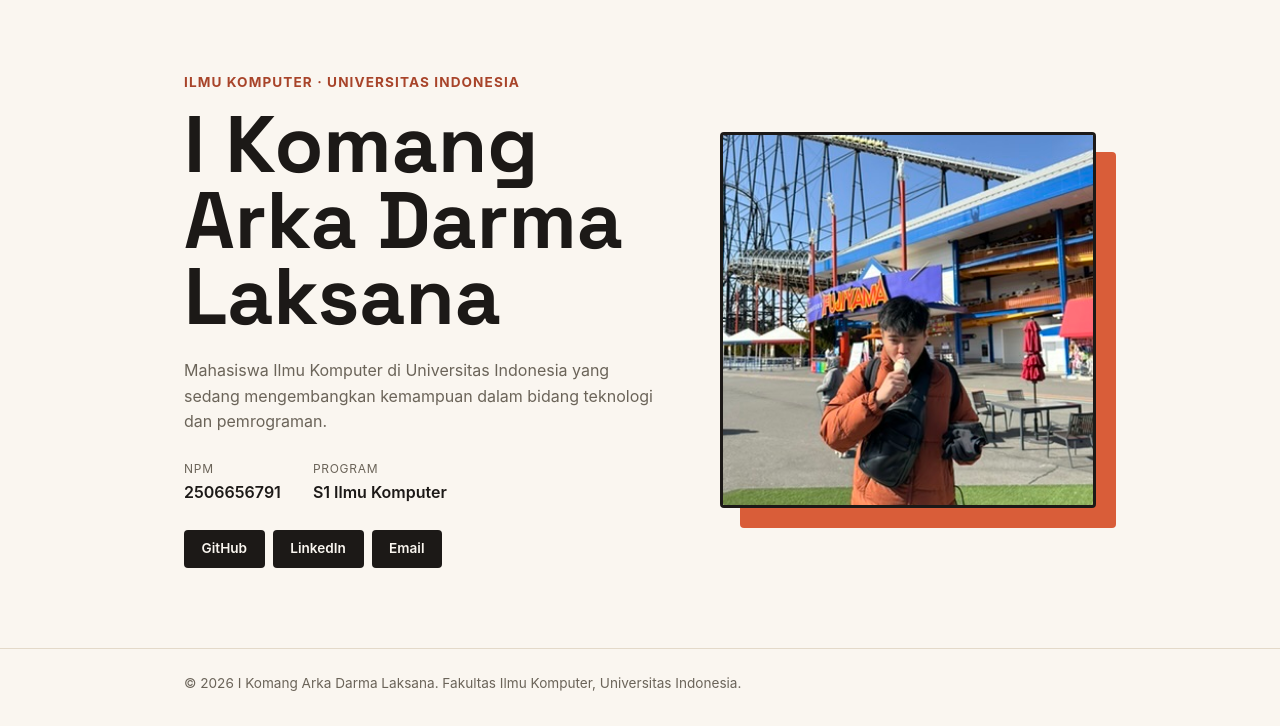
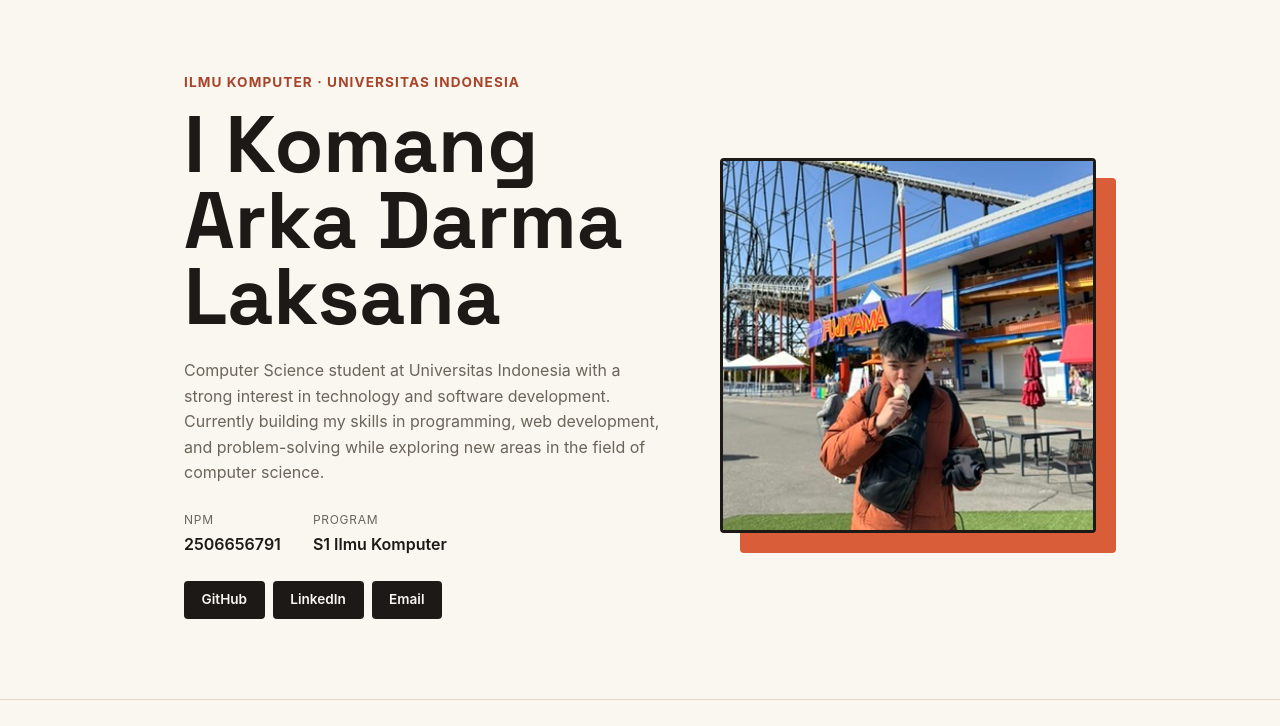
Before and after one commit to arkadarma/myportfolio, a Django app: page / in a window 1280 px wide. Shown: the part 74-800 px from the top of the page. Before the commit the page ends 765 px from the top, so only its background shows below. Run offline with Django 5.2, Linux system fonts and the light colour scheme.

Commit message:
Tutorial 1

```diff
--- a/templates/index.html
+++ b/templates/index.html
@@ -33,7 +33,7 @@
                 </div>
 
                 <div class="hero-details">
-                    <p class="bio">Mahasiswa Ilmu Komputer di Universitas Indonesia yang sedang mengembangkan kemampuan dalam bidang teknologi dan pemrograman.</p>
+                    <p class="bio">Computer Science student at Universitas Indonesia with a strong interest in technology and software development. Currently building my skills in programming, web development, and problem-solving while exploring new areas in the field of computer science.</p>
 
                     <dl class="meta-list">
                         <div class="meta-row">
```
Also changed, not shown: README.md.
